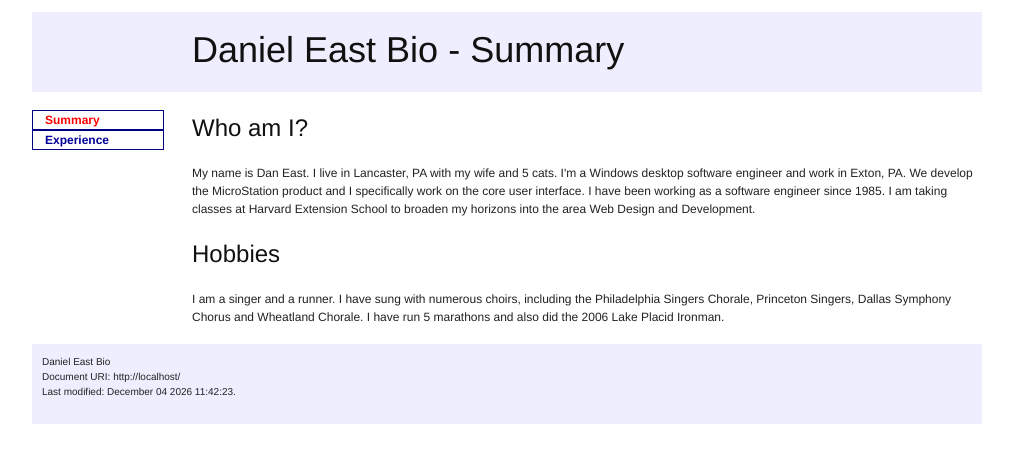
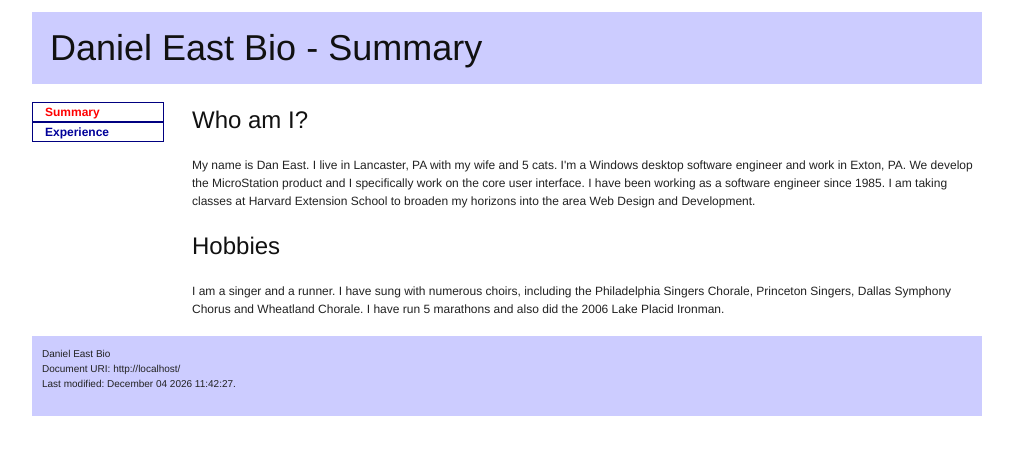
Before and after one commit to daneast915/p1.calendarte.biz, a PHP site: page / in a window 1280 px wide. Shown: the top 463 px of the page, without its empty margins (133-1146 px from the left). Run offline with PHP 8.4, Linux system fonts and the light colour scheme; data that the repository does not hold is empty; some libraries are stand-ins or nearby versions.

Commit message:
Style changes in p1.css

```diff
--- a/css/p1.css
+++ b/css/p1.css
@@ -6,16 +6,15 @@
 }
 
 #header h1 {
-	padding-left: 160px;
-	padding-top: 20px;
-	background-position: left;
-	height: 60px;
-	background-color: #eeeeff;
+	padding-left: .5em;
+	padding-top: .5em;
+	padding-bottom: .5em;
+	background-color: #ccccff;
 }
 
 #footer {
 	font-size: smaller;
-	background-color: #eeeeff;
+	background-color: #ccccff;
 }
 
 #footer p {
@@ -57,3 +56,7 @@
 	background-color: #ffffff;
 	border: thin solid navy;
 }
+
+#main h4 {
+	font-style: italic;
+}
```
